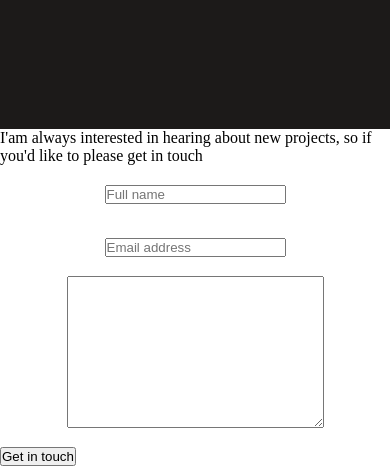
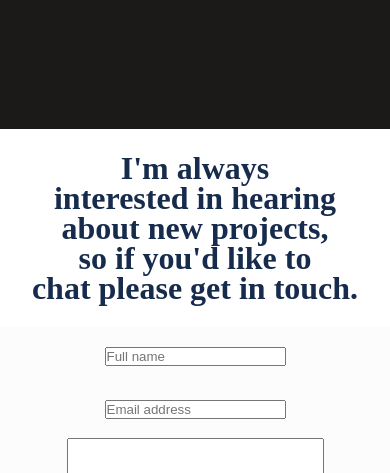
Before and after one commit to tufoinnkuo10/contact-form, a plain HTML site: page index.html in a window 390 px wide. Shown: the part 6330-6803 px from the top of the page. Drawn offline with Linux system fonts and the light colour scheme.

Commit message:
Add Style to form

```diff
--- a/css/main.css
+++ b/css/main.css
@@ -325,3 +325,26 @@ li {
 .skills {
   list-style: inside url("../media/svg/circle.svg");
 }
+
+@media screen and (max-width: 700px) {
+  .formtext {
+    justify-content: center;
+    display: flex;
+    text-align: center;
+    color: #172b4d;
+    font-weight: 700;
+    font-size: 32px;
+    line-height: 30px;
+    padding: 1.5rem;
+  }
+  .firsttext {
+  }
+  .forml .namepart{
+    background-color: #fcfcfc;
+  }
+  .btnn {
+    background: #FF6B00;
+    color: white;
+    padding: 12px;
+  }
+}
--- a/index.html
+++ b/index.html
@@ -292,10 +292,9 @@
       <section class="form-section" id="form-section">
         <div class="big-form-container">
 
-          <div class="formtext">
-            <p>
-              I'am always interested in hearing about new projects, so if you'd
-              like to please get in touch
+          <div class="firsttext">
+            <p class="formtext">
+              I'm always <br> interested in hearing <br> about new projects, <br> so if you'd like to <br> chat please get in touch.
             </p>
           </div>
           <div class="main-form">
@@ -305,7 +304,7 @@
               method="POST"
             >
               <ul class="forml">
-                <li>
+                <li class="namepart">
                   <input
                     type="text"
                     maxlength="30"
@@ -313,7 +312,7 @@
                     name="user_name"
                   />
                 </li>
-                <li>
+                <li class="namepart">
                   <input
                     type="email"
                     placeholder="Email address"
@@ -321,7 +320,7 @@
                     id="email"
                   />
                 </li>
-                <li>
+                <li class="namepart">
                   <textarea
                     class="textside"
                     name="message"
@@ -330,7 +329,7 @@
                     rows="10"
                   ></textarea>
                 </li>
-                <button type="button" class="formbutton bsecond">
+                <button class="btnn" type="button" class="formbutton bsecond">
                   Get in touch
                 </button>
               </ul>
```
